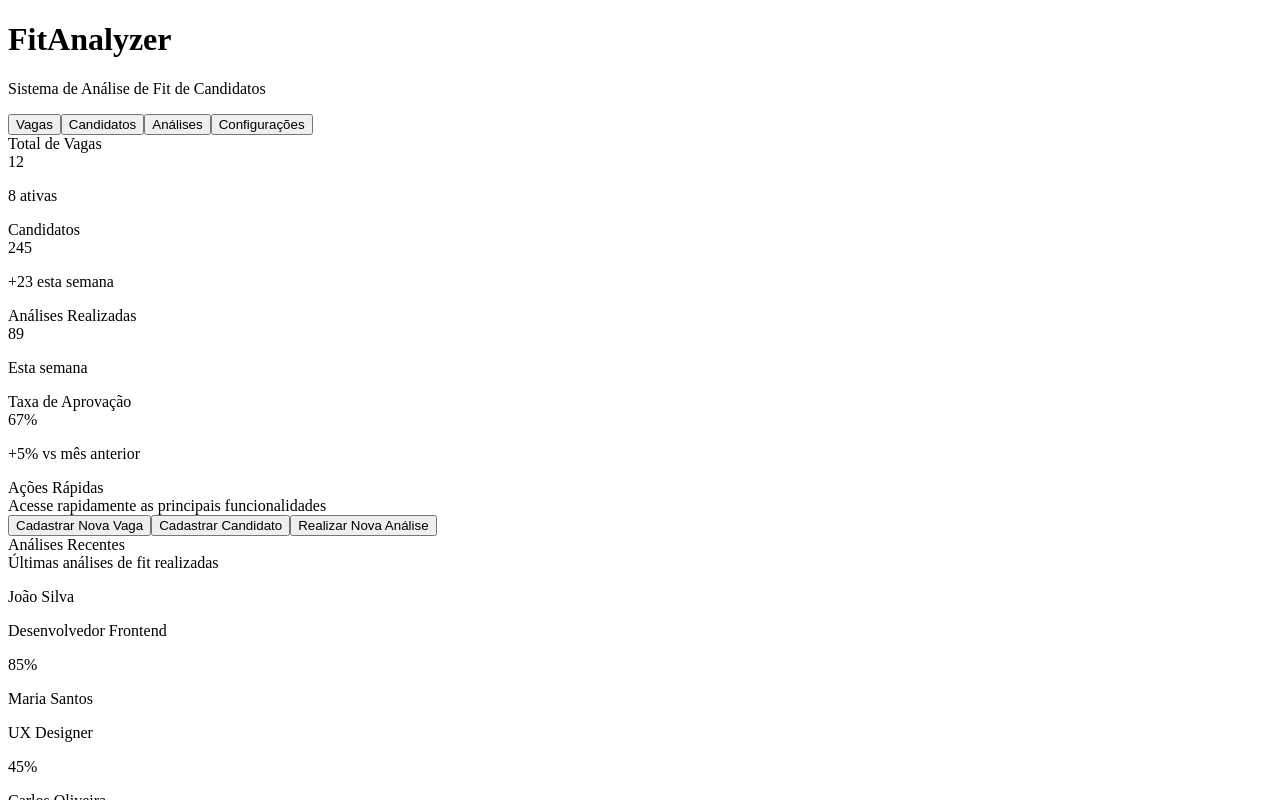
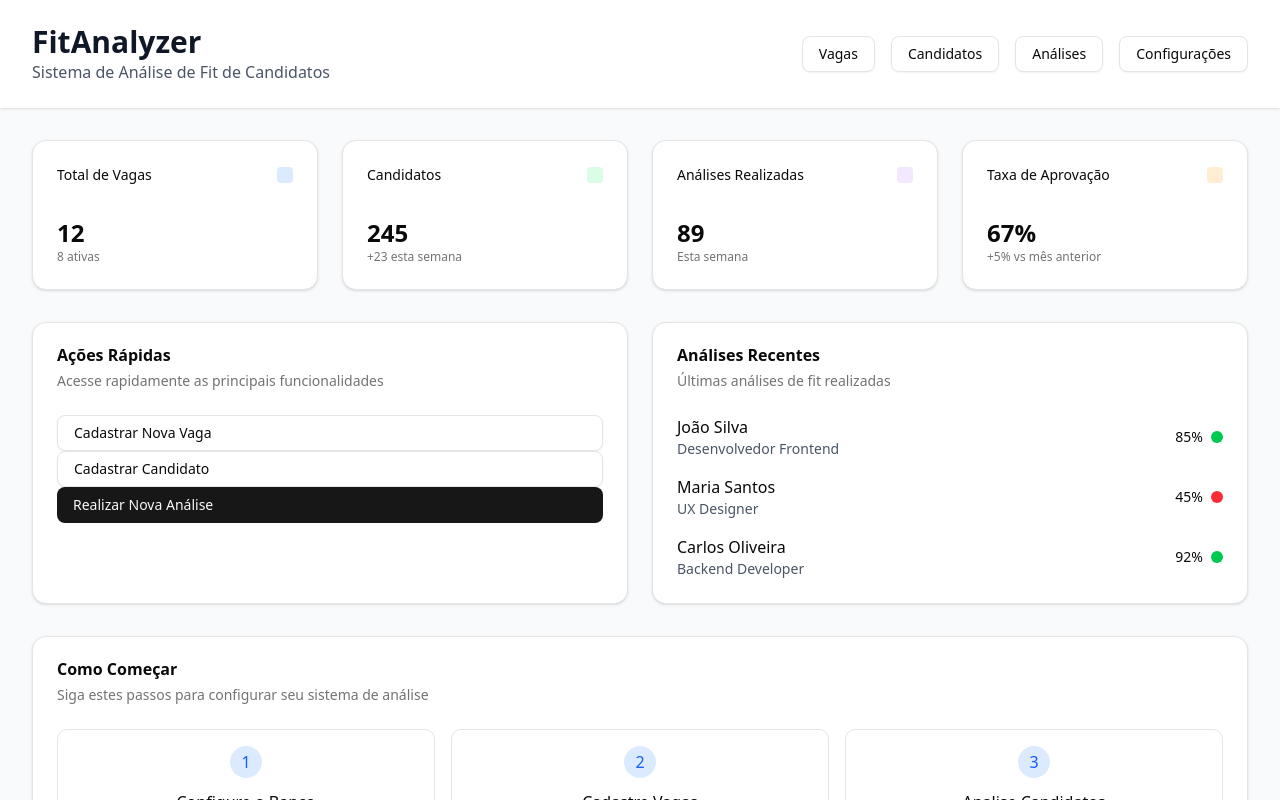
Before and after one commit to blackboxai-deploy/vibe-1756926320333, a Next.js app: page / in a window 1280 px wide. Shown: the top 800 px of the page. Built offline with nearby package versions, Linux system fonts and the light colour scheme.

Commit message:
Add src/app/layout.tsx

```diff
--- /dev/null
+++ b/src/app/layout.tsx
@@ -0,0 +1,21 @@
+import type { Metadata } from 'next'
+import './globals.css'
+
+export const metadata: Metadata = {
+  title: 'FitAnalyzer - Análise de Fit de Candidatos',
+  description: 'Sistema inteligente para análise de compatibilidade entre candidatos e vagas',
+}
+
+export default function RootLayout({
+  children,
+}: {
+  children: React.ReactNode
+}) {
+  return (
+    <html lang="pt-BR">
+      <body className="antialiased">
+        {children}
+      </body>
+    </html>
+  )
+}
```
